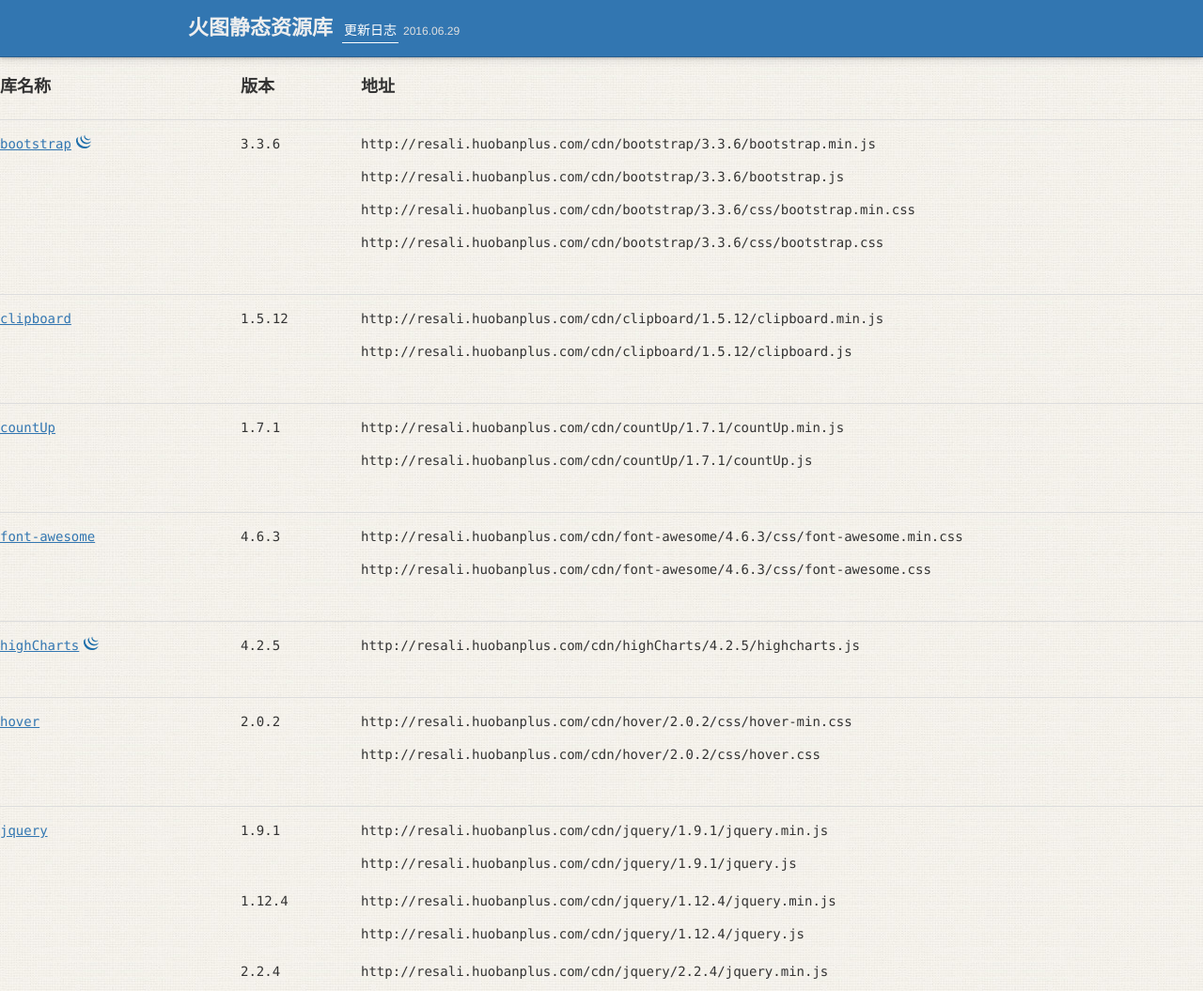
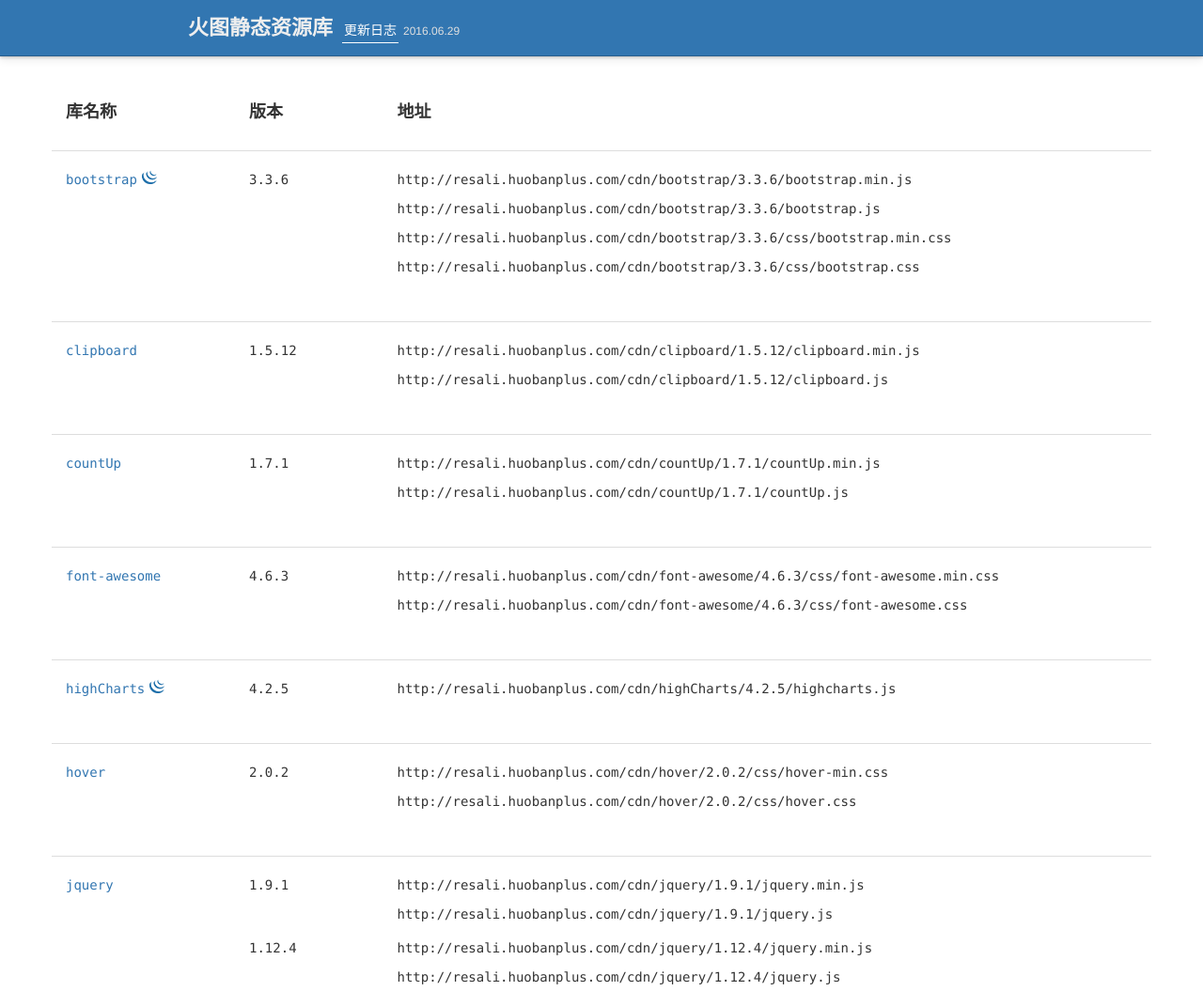
Before and after one commit to chang0022/hotCDN, a website: page index.html in a window 1280 px wide. Shown: the top 1055 px of the page at 94% size. Drawn offline with nearby package versions, Linux system fonts and the light colour scheme; some packages are replaced by stand-ins of ours; a script that the page names is missing; a small style sheet from the web is missing.

Commit message:
更新为响应式

```diff
--- a/index.html
+++ b/index.html
@@ -2,10 +2,13 @@
 <html lang="en">
 <head>
 	<meta charset="UTF-8">
+    <meta name="author" content="Neo Chang">
+    <meta name="viewport" content="width=device-width, initial-scale=1, maximum-scale=1, user-scalable=no">
 	<meta http-equiv="Pragma" content="no-cache">
 	<meta http-equiv="Cache-Control" content="no-cache">
 	<meta http-equiv="Expires" content="0">
 	<title>火图静态资源库</title>
+    <link rel="stylesheet" href="http://resali.huobanplus.com/cdn/bootstrap/3.3.6/css/bootstrap.min.css">
 	<link rel="stylesheet" href="http://resali.huobanplus.com/cdn/font-awesome/4.6.3/css/font-awesome.min.css">
 	<link rel="stylesheet" href="http://resali.huobanplus.com/cdn/hover/2.0.2/css/hover-min.css">
 	<link rel="stylesheet" href="style/simptip.min.css">
@@ -13,27 +16,33 @@
 </head>
 <body>
 	<header>火图静态资源库<a href="https://github.com/chang0022/hotCDN/blob/master/Changelog.md" target="_blank">更新日志</a><i></i></header>
-	<section id="title">
-		<h1>库名称</h1>
-		<h1>版本</h1>
-		<h1>地址</h1>
+	<section class="container" id="title">
+        <div class="row">
+            <h1 class="col-xs-3 col-sm-2">库名称</h1>
+            <div class="col-xs-9 col-sm-10 row">
+                <h1 class="col-xs-4 col-sm-2">版本</h1>
+                <h1 class="col-xs-8 col-sm-10">地址</h1>
+            </div>
+        </div>
 	</section>
     <script id="lists" type="text/html">
         {{each libs as value}}
-        <section>
-            <h2><a href="{{value.url}}" rel="nofollow" target="_blank">{{value.name}}</a>{{ if value.jquery}}<s></s>{{/if}}</h2>
-            <div class="right">
+        <section class="container">
+            <div class="row">
+                <h2 class="col-sm-2 clearfix"><a href="{{value.url}}" rel="nofollow" target="_blank">{{value.name}}</a>{{ if value.jquery}}<s></s>{{/if}}</h2>
+                <div class="col-sm-10 row">
                     {{each value.version as val}}
-                <div class="version">{{val}}</div>
-                <ul class="url">
+                    <p class="version col-sm-2">{{val}}</p>
+                    <ul class="list-unstyled url col-sm-10">
                         {{each value.resource as v}}
                         <li>
                             <span>{{root + value.name + '/' + val + '/' + v}}</span>
-                        <div class="simptip-position-bottom simptip-movable" data-tooltip="Copy to clipboard" data-copied-hint="Copied!"><button class="hvr-glow" type="button"><i class="fa fa-clipboard"></i></button></div>
+                            <div class="simptip-position-bottom simptip-movable hidden-xs" data-tooltip="Copy to clipboard" data-copied-hint="Copied!"><button class="hvr-glow" type="button"><i class="fa fa-clipboard"></i></button></div>
                         </li>
                         {{/each}}
                     </ul>
                     {{/each}}
+                </div>
             </div>
         </section>
         {{/each}}
@@ -51,17 +60,22 @@
         var copied = parent.attr('data-copied-hint');
         parent.attr('data-tooltip', copied);
     });
-    $('body').on('mouseenter', '.url li', function () {
+
+    $('body').on({
+        mouseenter: function() {
             if ( $(this).children('div')) $(this).children('div').stop().fadeIn();
-    });
-    $('body').on('mouseleave', '.url li', function () {
+        },
+        mouseleave: function() {
             if ( $(this).children('div')) $(this).children('div').stop().fadeOut();
-    });
+        }
+    }, '.url li');
+
 	new Clipboard('.hvr-glow', {
 		target: function(trigger) {
 			return trigger.parentElement.previousElementSibling;
 		}
 	});
+
     var root, version;
     $.getJSON('resource.json', function (data) {
         root = data.root;
--- /dev/null
+++ b/package.json
@@ -0,0 +1,5 @@
+{
+  "devDependencies": {
+    "browser-sync": "^2.14.0"
+  }
+}
--- a/style/index.css
+++ b/style/index.css
@@ -1,12 +1,7 @@
 * {
-    padding: 0;
-    margin: 0;
     font: 14px/1.5 "Microsoft Yahei", 微软雅黑, adobe雅黑, "helvetica neue", tahoma, "hiragino sans gb", stheiti, 宋体, sans-serif;
     color: #333;
     outline: none;
-}
-ul {
-    list-style: none;
 }
 html {
     background: url(bg.jpg);
@@ -18,11 +13,16 @@
     color: #eee;
     font-size: 22px;
     font-weight: bold;
-    text-indent: 200px;
+    text-indent: 50px;
     border-bottom: 1px solid #285e8e;
     background: #3276b1;
     box-shadow: 0 3px 9px 0 rgba(0, 0, 0, 0.1), 0 1px 3px 0 rgba(0, 0, 0, 0.2);
     overflow: hidden;
+}
+@media (min-width: 768px) {
+    header {
+        text-indent: 200px;
+    }
 }
 header a {
     display: inline-block;
@@ -38,28 +38,13 @@
     color: #e0e0e0;
     font-size: 12px;
 }
-section {
-    width: 1280px;
-    margin: 0 auto;
-    min-height: 40px;
-}
-
 #title h1 {
     float: left;
     font-size: 18px;
     font-weight: bold;
 }
-#title h1:nth-child(1) {
-    width: 20%
-}
-#title h1:nth-child(2) {
-    width: 10%
-}
-#title h1:nth-child(3) {
-    width: 70%
-}
 section {
-    padding: 8px 0;
+    padding: 20px 0;
     border-bottom: 1px solid #ddd;
     overflow: hidden;
 }
@@ -70,45 +55,39 @@
     color: #3276b1;
     font-family: Menlo, "Bitstream Vera Sans Mono", "DejaVu Sans Mono", Monaco, Consolas, sans-serif;
 }
-section h2, section div, section ul {
+section h2 {
+    padding: 0;
+    margin: 0;
+}
+section h2 > a {
     float: left;
 }
-section h2 {
-    padding: 7px 0;
-    width: 20%
-}
-section h2>a {
-    float: left;
-}
-section h2>s {
+section h2 > s {
     margin-left: 5px;
     float: left;
     width: 16px;
     height: 16px;
     background: url("jquery.png") no-repeat;
 }
-.right {
-    width: 80%;
-}
 .version {
-    padding: 7px 0;
-    width: 12.5%;
     font-family: Menlo, "Bitstream Vera Sans Mono", "DejaVu Sans Mono", Monaco, Consolas, sans-serif;
 }
 .url {
     margin-bottom: 5px;
-    width: 87.5%;
 }
 .url li {
-    padding: 7px 0;
+    position: relative;
+    padding-bottom: 10px;
 }
 .url span {
     font-family: Menlo, "Bitstream Vera Sans Mono", "DejaVu Sans Mono", Monaco, Consolas, sans-serif;
+    word-break: break-all;
 }
 .url div {
+    position: absolute;
+    top: 0;
+    right: 0;
     display: none;
-    float: right;
-    margin-right: 50px;
 }
 .url button {
     width: 32px;
```
Also changed, not shown: 1 other file. Lines whose indentation alone changed are shown as unchanged.
